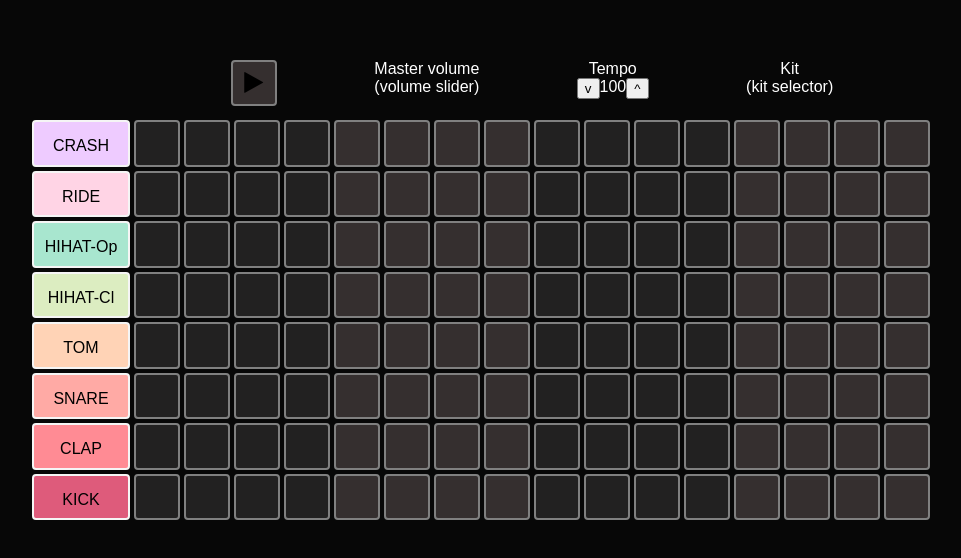
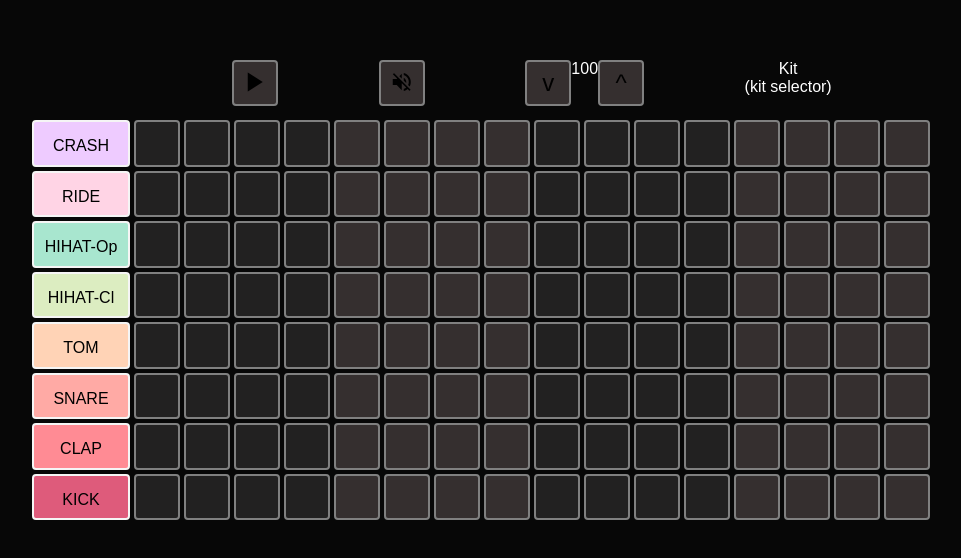
Before and after one commit to jaredami/drum-machine, a React (Create React App) app: page / in a window 1280 px wide. Shown: the part 110-668 px from the top of the page, without its empty margins (108-1069 px from the left). Built offline with nearby package versions, Linux system fonts and the light colour scheme; a web font is replaced by a local one.

Commit message:
finished mute button; restyled settings buttons; put audio clips in object and refactored play instrument function

```diff
--- a/public/index.html
+++ b/public/index.html
@@ -26,10 +26,15 @@
       rel="stylesheet"
       href="https://fonts.googleapis.com/css?family=Inconsolata|Roboto+Mono|Sunflower:300"
     />
-    <link
+    <!-- <link
       rel="stylesheet"
       href="https://cdnjs.cloudflare.com/ajax/libs/font-awesome/4.7.0/css/font-awesome.min.css"
+    /> -->
+    <link
+      href="https://unpkg.com/ionicons@4.5.5/dist/css/ionicons.min.css"
+      rel="stylesheet"
     />
+
     <title>React App</title>
   </head>
   <body>
--- a/src/components/SettingsContainer.js
+++ b/src/components/SettingsContainer.js
@@ -4,19 +4,19 @@ class SettingsContainer extends Component {
   constructor(props) {
     super(props);
     this.state = {
-      faClass: "fa fa-play",
+      playPauseIconClass: "ion-md-play",
       tempo: 100
     };
   }
 
   handlePlayPauseClick = () => {
-    if (this.state.faClass === "fa fa-play") {
+    if (this.state.playPauseIconClass === "ion-md-play") {
       this.setState({
-        faClass: "fa fa-pause"
+        playPauseIconClass: "ion-md-pause"
       });
-    } else if (this.state.faClass === "fa fa-pause") {
+    } else if (this.state.playPauseIconClass === "ion-md-pause") {
       this.setState({
-        faClass: "fa fa-play"
+        playPauseIconClass: "ion-md-play"
       });
     }
   };
@@ -36,26 +36,33 @@ class SettingsContainer extends Component {
     return (
       <div id="settingsContainer">
         <div className="settingsSections">
-          <button id="playPause" onClick={this.handlePlayPauseClick}>
-            <i className={this.state.faClass} aria-hidden="true" />
+          <button
+            className="settings-btn"
+            id="playPause"
+            onClick={this.handlePlayPauseClick}
+          >
+            <i
+              className={`icon ${this.state.playPauseIconClass}`}
+              aria-hidden="true"
+            />
           </button>
         </div>
         <div className="settingsSections">
-          <div>Master volume</div>
-          <div>(volume slider)</div>
+          <button className="settings-btn" id="mute-btn">
+            <i id="mute-icon" className="icon ion-md-volume-off" />
+          </button>
         </div>
         <div className="settingsSections">
-          <div>Tempo</div>
           <div id="adjustTempoContainer">
             <button
-              className="adjustTempoBtn"
+              className="settings-btn"
               onClick={this.handleTempoDecreaseClick}
             >
               v
             </button>
             <div id="tempo">{this.state.tempo}</div>
             <button
-              className="adjustTempoButton"
+              className="settings-btn"
               onClick={this.handleTempoIncreaseClick}
             >
               ^
--- a/src/index.js
+++ b/src/index.js
@@ -3,30 +3,42 @@ import ReactDOM from "react-dom";
 import "./index.css";
 import App from "./App";
 import * as serviceWorker from "./serviceWorker";
-import crash from "./sounds/crash.mp3";
-import ride from "./sounds/ride.mp3";
-import hatOpen from "./sounds/hat-open.mp3";
-import hatClosed from "./sounds/hat-closed.mp3";
-import tom from "./sounds/tom.mp3";
-import snare from "./sounds/snare-flanged.wav";
-import clap from "./sounds/clap.mp3";
-import kick from "./sounds/kick.mp3";
+import crashClip from "./sounds/crash.mp3";
+import rideClip from "./sounds/ride.mp3";
+import hatOpenClip from "./sounds/hat-open.mp3";
+import hatClosedClip from "./sounds/hat-closed.mp3";
+import tomClip from "./sounds/tom.mp3";
+import snareClip from "./sounds/snare-flanged.wav";
+import clapClip from "./sounds/clap.mp3";
+import kickClip from "./sounds/kick.mp3";
 
 ReactDOM.render(<App />, document.getElementById("root"));
 
-const crashAud = new Audio(crash);
-const rideAud = new Audio(ride);
-const hatOpenAud = new Audio(hatOpen);
-const hatClosedAud = new Audio(hatClosed);
-const tomAud = new Audio(tom);
-const snareAud = new Audio(snare);
-const clapAud = new Audio(clap);
-const kickAud = new Audio(kick);
+// const crash = new Audio(crashClip);
+// const ride = new Audio(rideClip);
+// const hatOpen = new Audio(hatOpenClip);
+// const hatClosed = new Audio(hatClosedClip);
+// const tom = new Audio(tomClip);
+// const snare = new Audio(snareClip);
+// const clap = new Audio(clapClip);
+// const kick = new Audio(kickClip);
+
+const sounds = {
+  crash: new Audio(crashClip),
+  ride: new Audio(rideClip),
+  hatOpen: new Audio(hatOpenClip),
+  hatClosed: new Audio(hatClosedClip),
+  tom: new Audio(tomClip),
+  snare: new Audio(snareClip),
+  clap: new Audio(clapClip),
+  kick: new Audio(kickClip)
+};
 
 const cols = document.querySelectorAll(".col");
 
 let currentColumn = 0;
 let stepLoop;
+let muted = true;
 
 // play the beat
 function start() {
@@ -75,39 +87,50 @@ function handleThisStep() {
 }
 
 function playInstrument(instrument) {
-  if (instrument === "crash") {
-    crashAud.currentTime = 0;
-    crashAud.play();
-  }
-  if (instrument === "ride") {
-    rideAud.currentTime = 0;
-    rideAud.play();
-  }
-  if (instrument === "hatOpen") {
-    hatOpenAud.currentTime = 0;
-    hatOpenAud.play();
-  }
-  if (instrument === "hatClosed") {
-    hatClosedAud.currentTime = 0;
-    hatClosedAud.play();
-  }
-  if (instrument === "tom") {
-    tomAud.currentTime = 0;
-    tomAud.play();
-  }
-  if (instrument === "snare") {
-    snareAud.currentTime = 0;
-    snareAud.play();
-  }
-  if (instrument === "clap") {
-    clapAud.currentTime = 0;
-    clapAud.play();
-  }
-  if (instrument === "kick") {
-    kickAud.currentTime = 0;
-    kickAud.play();
+  if (!muted) {
+    for (let i in sounds) {
+      if (i === instrument) {
+        sounds[i].currentTime = 0;
+        sounds[i].play();
+      }
+    }
   }
 }
+
+// function playInstrument(instrument) {
+//   if (instrument === "crash") {
+//     crash.currentTime = 0;
+//     crash.play();
+//   }
+//   if (instrument === "ride") {
+//     ride.currentTime = 0;
+//     ride.play();
+//   }
+//   if (instrument === "hatOpen") {
+//     hatOpen.currentTime = 0;
+//     hatOpen.play();
+//   }
+//   if (instrument === "hatClosed") {
+//     hatClosed.currentTime = 0;
+//     hatClosed.play();
+//   }
+//   if (instrument === "tom") {
+//     tom.currentTime = 0;
+//     tom.play();
+//   }
+//   if (instrument === "snare") {
+//     snare.currentTime = 0;
+//     snare.play();
+//   }
+//   if (instrument === "clap") {
+//     clap.currentTime = 0;
+//     clap.play();
+//   }
+//   if (instrument === "kick") {
+//     kick.currentTime = 0;
+//     kick.play();
+//   }
+// }
 
 let playing = false;
 
@@ -115,6 +138,17 @@ document.getElementById("playPause").addEventListener("click", () => {
   playing ? pause() : start();
   playing = !playing;
 });
+document.getElementById("mute-btn").addEventListener("click", () => {
+  muted = !muted;
+  document.getElementById("mute-icon").classList.contains("ion-md-volume-off")
+    ? document.getElementById("mute-icon").classList.remove("ion-md-volume-off")
+    : document.getElementById("mute-icon").classList.add("ion-md-volume-off");
+  document.getElementById("mute-icon").classList.contains("ion-md-volume-high")
+    ? document
+        .getElementById("mute-icon")
+        .classList.remove("ion-md-volume-high")
+    : document.getElementById("mute-icon").classList.add("ion-md-volume-high");
+});
 
 // If you want your app to work offline and load faster, you can change
 // unregister() to register() below. Note this comes with some pitfalls.
--- a/src/styles.css
+++ b/src/styles.css
@@ -21,17 +21,17 @@
   border-radius: 4px;
   color: white; }
 
-#playPause {
+.settings-btn {
   background-color: #352F2F;
   border: 2px solid gray;
   border-radius: 4px;
   height: 46px;
   width: 46px;
   font-size: 1.5rem; }
-  #playPause:hover {
+  .settings-btn:hover {
     cursor: pointer;
     filter: brightness(130%); }
-  #playPause:focus {
+  .settings-btn:focus {
     outline: none; }
 
 #adjustTempoContainer {
--- a/src/styles.sass
+++ b/src/styles.sass
@@ -26,7 +26,7 @@
   //color: #f5f5f5
   color: white
 
-#playPause
+.settings-btn
   background-color: #352F2F
   border: 2px solid gray
   border-radius: 4px
```
Also changed, not shown: 2 other files (tests, documents, lock files or other folders).
